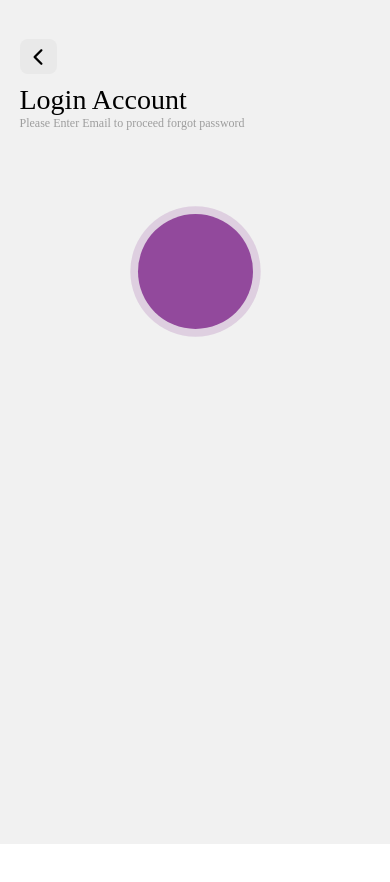
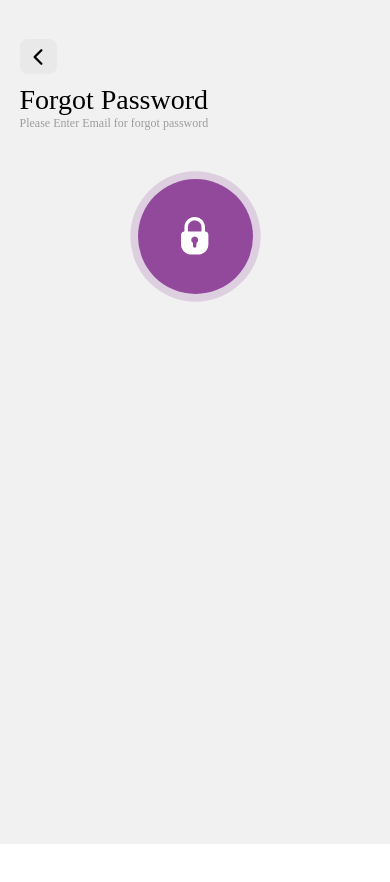
Before and after one commit to Fahadayyaz/Zyra, a React Native app: screen /ForgotPassword in a window 390 px wide. Built offline with nearby package versions, Linux system fonts and the light colour scheme; a web font is replaced by a local one.

Commit message:
Forgot Password Updated

```diff
--- a/screens/ForgotPassword.jsx
+++ b/screens/ForgotPassword.jsx
@@ -1,4 +1,4 @@
-import { StyleSheet, Text, View, Animated, Easing } from "react-native";
+import { StyleSheet, Text, View, Animated, Easing, Image } from "react-native";
 import React, { useRef, useEffect } from "react";
 import ExpoStatusBar from "expo-status-bar/build/ExpoStatusBar";
 import Ionicons from "@expo/vector-icons/Ionicons";
@@ -36,9 +36,9 @@ const ForgotPassword = ({ navigation }) => {
         >
           <Ionicons name="chevron-back-outline" size={24} color="black" />
         </Pressable>
-        <Text style={styles.headerText}>Login Account</Text>
+        <Text style={styles.headerText}>Forgot Password</Text>
         <Text style={styles.subText}>
-          Please Enter Email to proceed forgot password
+          Please Enter Email for forgot password
         </Text>
 
         {/* Back Circle (Animated) */}
@@ -47,7 +47,12 @@ const ForgotPassword = ({ navigation }) => {
             style={[styles.circle, { transform: [{ scale: scaleAnim }] }]}
           />
           {/* Front Circle (Static) */}
-          <View style={[styles.circle, styles.frontCircle]} />
+          <View style={[styles.circle, styles.frontCircle]}>
+            <Image
+              source={require("../assets/appIcon/Lock.png")}
+              style={styles.lock}
+            />
+          </View>
         </View>
       </View>
     </View>
@@ -89,7 +94,7 @@ const styles = StyleSheet.create({
   circleContainer: {
     justifyContent: "center",
     alignItems: "center",
-    marginTop: "40%",
+    marginTop: "30%",
   },
   circle: {
     width: 115, // Size of both circles
@@ -104,5 +109,7 @@ const styles = StyleSheet.create({
     borderRadius: 100,
     backgroundColor: "#92499C", // Front circle color
     position: "absolute",
+    justifyContent: "center",
+    alignItems: "center",
   },
 });
```
